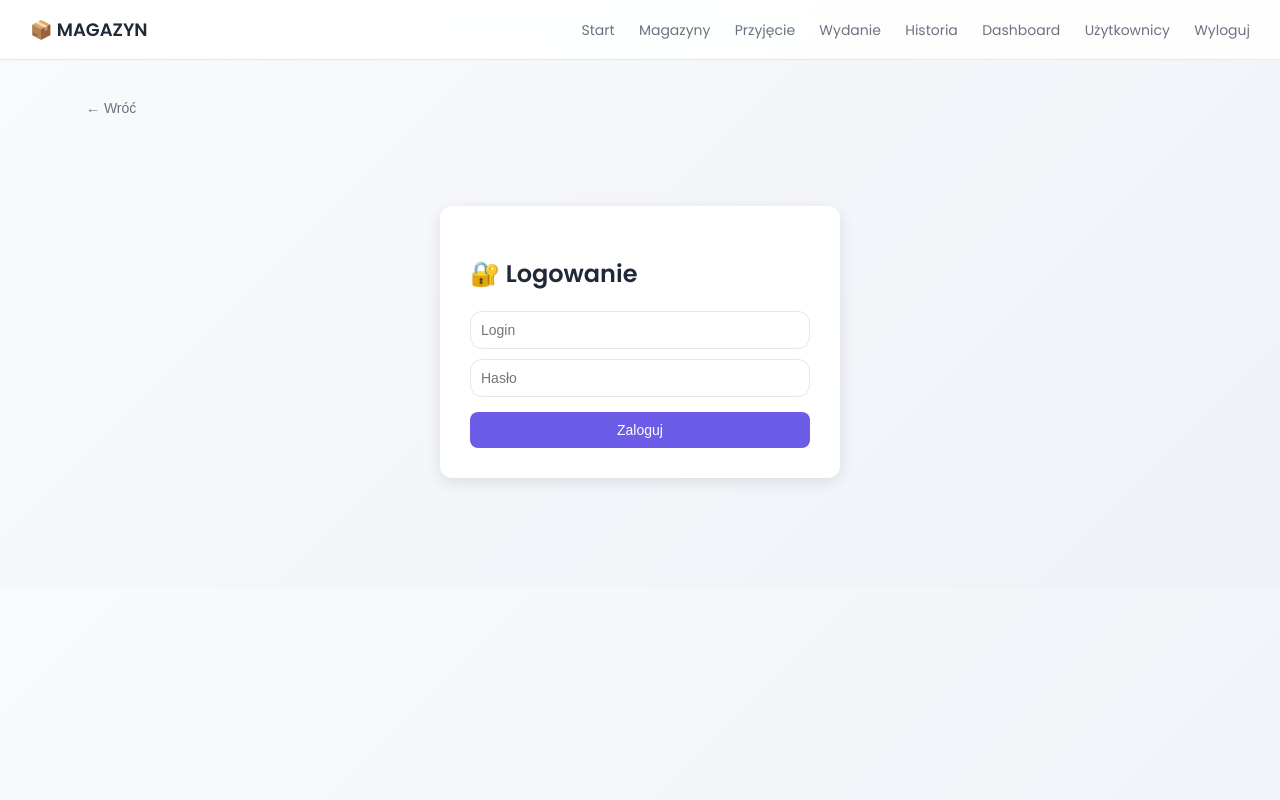
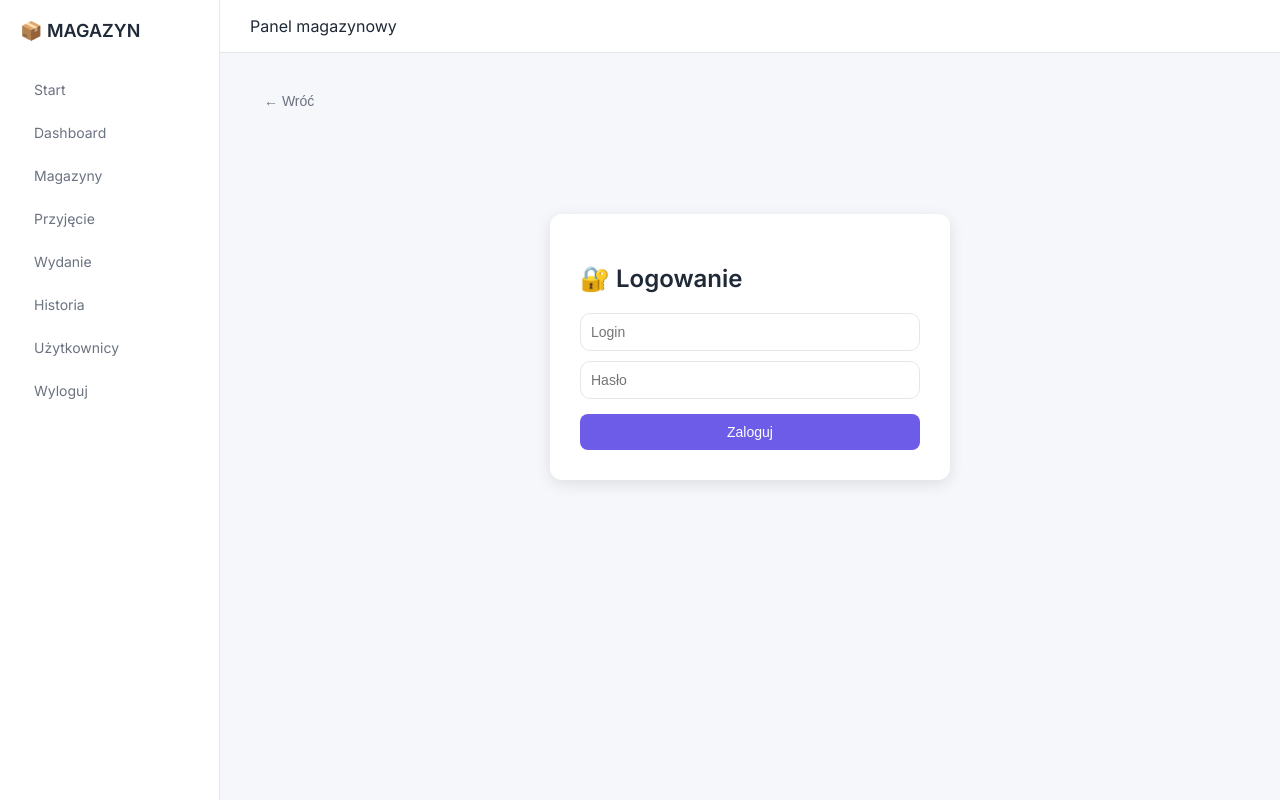
Before and after one commit to monikq553/magazyn-app, a Flask app: page /login in a window 1280 px wide. Run offline with Flask 3, Linux system fonts and the light colour scheme; some libraries are stand-ins or nearby versions.

Commit message:
base.html

```diff
--- a/templates/base.html
+++ b/templates/base.html
@@ -4,7 +4,7 @@
 <meta charset="UTF-8">
 <title>Magazyn</title>
 
-<link href="https://fonts.googleapis.com/css2?family=Poppins:wght@300;400;500;600&display=swap" rel="stylesheet">
+<link href="https://fonts.googleapis.com/css2?family=Inter:wght@300;400;500;600&display=swap" rel="stylesheet">
 
 <style>
 * {
@@ -13,108 +13,119 @@
 
 body {
     margin: 0;
-    font-family: 'Poppins', sans-serif;
-    background: linear-gradient(135deg, #f9fafc 0%, #eef2f7 100%);
+    font-family: 'Inter', sans-serif;
+    background: #f5f7fb;
     color: #1f2937;
 }
 
-/* 🔝 TOPBAR */
-.topbar {
-    background: rgba(255,255,255,0.9);
-    backdrop-filter: blur(8px);
-    padding: 16px 30px;
+/* 🔥 LAYOUT */
+.layout {
     display: flex;
-    justify-content: space-between;
-    align-items: center;
-    border-bottom: 1px solid #e5e7eb;
+    min-height: 100vh;
+}
+
+/* 🔥 SIDEBAR */
+.sidebar {
+    width: 220px;
+    background: white;
+    border-right: 1px solid #e5e7eb;
+    padding: 20px;
 }
 
 .logo {
     font-weight: 600;
     font-size: 18px;
+    margin-bottom: 30px;
 }
 
 /* MENU */
-.menu a {
-    margin-left: 20px;
+.nav a {
+    display: block;
+    padding: 10px 14px;
+    border-radius: 10px;
     text-decoration: none;
     color: #6b7280;
+    margin-bottom: 6px;
     font-size: 14px;
     transition: 0.2s;
 }
 
-.menu a:hover {
+.nav a:hover {
+    background: #f3f4f6;
     color: #111827;
+}
+
+/* 🔥 ACTIVE */
+.nav a.active {
+    background: #eef2ff;
+    color: #4338ca;
+    font-weight: 500;
+}
+
+/* 🔥 MAIN */
+.main {
+    flex: 1;
+}
+
+/* TOPBAR */
+.topbar {
+    background: white;
+    padding: 16px 30px;
+    border-bottom: 1px solid #e5e7eb;
+    display: flex;
+    justify-content: space-between;
+    align-items: center;
 }
 
 /* CONTENT */
 .container {
     padding: 30px;
     max-width: 1200px;
-    margin: auto;
 }
 
-/* 🔥 KAFELKI */
-.tiles {
-    display: grid;
-    grid-template-columns: repeat(auto-fit, minmax(220px, 1fr));
-    gap: 20px;
-}
-
-.tile {
-    background: white;
-    border-radius: 18px;
-    padding: 28px;
-    border: 1px solid #eef0f4;
-    text-decoration: none;
-    color: #111827;
-    transition: 0.25s;
-}
-
-.tile:hover {
-    transform: translateY(-5px);
-    box-shadow: 0 10px 25px rgba(0,0,0,0.06);
-}
-
-/* KARTY */
+/* CARD */
 .card {
     background: white;
     border-radius: 16px;
     padding: 20px;
-    border: 1px solid #eef0f4;
+    border: 1px solid #e5e7eb;
 }
 
 /* BUTTON */
 button {
-    background: #6c5ce7;
+    background: #4f46e5;
     color: white;
     border: none;
-    padding: 10px 16px;
-    border-radius: 12px;
+    padding: 10px 14px;
+    border-radius: 10px;
     cursor: pointer;
     font-size: 14px;
 }
 
 button:hover {
-    background: #5a4bd6;
-}
-
-/* DELETE */
-.btn-danger {
-    background: #ef4444;
+    background: #4338ca;
 }
 
 /* INPUT */
 input, select {
     padding: 10px;
-    border-radius: 12px;
+    border-radius: 10px;
     border: 1px solid #e5e7eb;
     font-size: 14px;
 }
 
 input:focus {
-    border-color: #6c5ce7;
+    border-color: #4f46e5;
     outline: none;
+}
+
+/* BACK BUTTON */
+.back {
+    background: none;
+    border: none;
+    color: #6b7280;
+    cursor: pointer;
+    margin-bottom: 15px;
 }
 </style>
 
@@ -122,36 +133,40 @@ input:focus {
 
 <body>
 
-<div class="topbar">
+<div class="layout">
+
+    <!-- 🔥 SIDEBAR -->
+    <div class="sidebar">
         <div class="logo">📦 MAGAZYN</div>
 
-    <div class="menu">
+        <div class="nav">
             <a href="/">Start</a>
+            <a href="/dashboard">Dashboard</a>
             <a href="/magazyny">Magazyny</a>
             <a href="/przyjecie">Przyjęcie</a>
             <a href="/wydanie">Wydanie</a>
             <a href="/historia">Historia</a>
-        <a href="/dashboard">Dashboard</a>
             <a href="/users">Użytkownicy</a>
             <a href="/logout">Wyloguj</a>
         </div>
     </div>
 
+    <!-- 🔥 MAIN -->
+    <div class="main">
+
+        <div class="topbar">
+            <div>Panel magazynowy</div>
+        </div>
+
         <div class="container">
 
-<div style="margin-bottom:20px;">
-    <button onclick="goBack()" style="
-        background:none;
-        border:none;
-        color:#6b7280;
-        cursor:pointer;
-        font-size:14px;
-    ">
-        ← Wróć
-    </button>
+            <button class="back" onclick="goBack()">← Wróć</button>
+
+            {% block content %}{% endblock %}
+
         </div>
 
-{% block content %}{% endblock %}
+    </div>
 
 </div>
 
```
Lines whose indentation alone changed are shown as unchanged.
